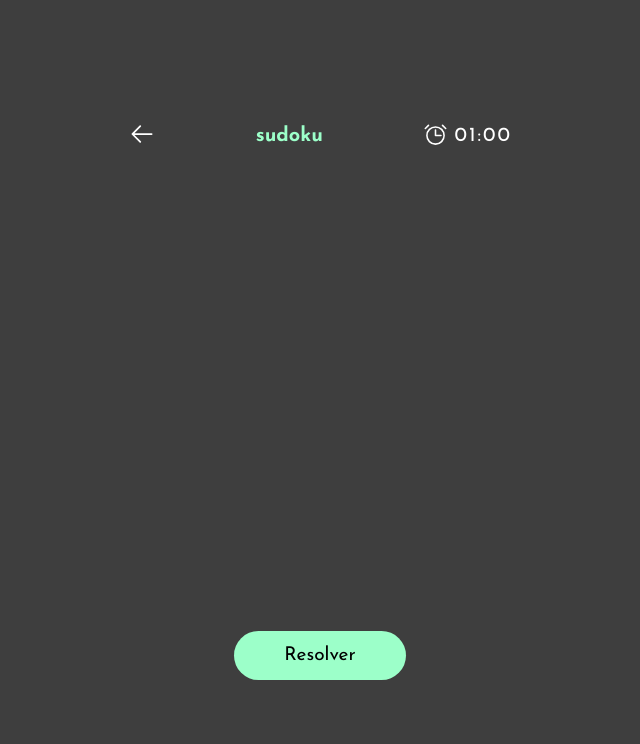
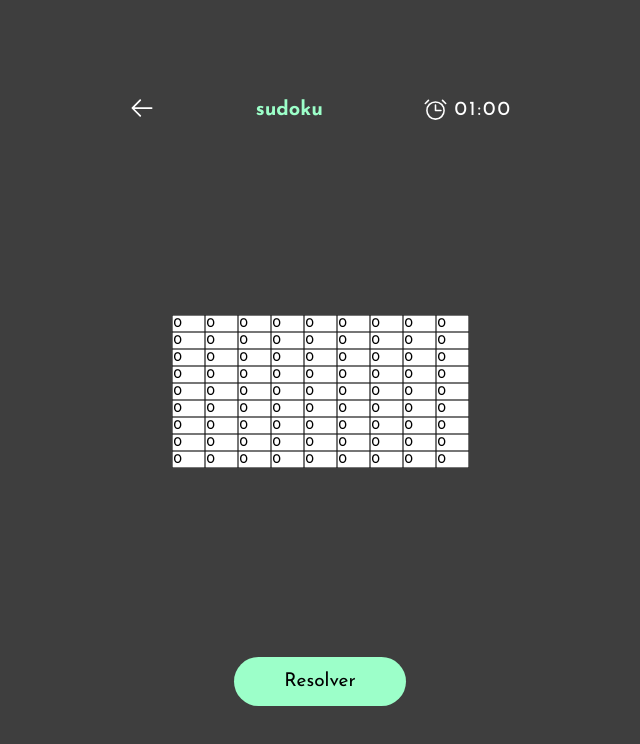
Before and after one commit to ewrtonl/sudoku-solver, a plain HTML site: page sudoku.html in a window 1280 px wide. Shown: the whole page, without its empty margins (320-960 px from the left). Drawn offline with Linux system fonts and the light colour scheme.

Commit message:
Update sudoku.html

```diff
--- a/sudoku.html
+++ b/sudoku.html
@@ -18,15 +18,11 @@
       </div>
     </div>
 
-    <div class="sudoku-container">
-      <table>
-        <tbody id="sudoku-grid">
-          <!-- tabela vai ser gerada pelo javascript -->
-        </tbody>
-      </table>
+    <div class="sudoku-grid" id="sudoku-grid">
+
     </div>
 
-    <button id="solve-btn">Resolver</button>
+    <button id="solve-button">Resolver</button>
 
     <script src="./index.js"></script>
   </body>
```
